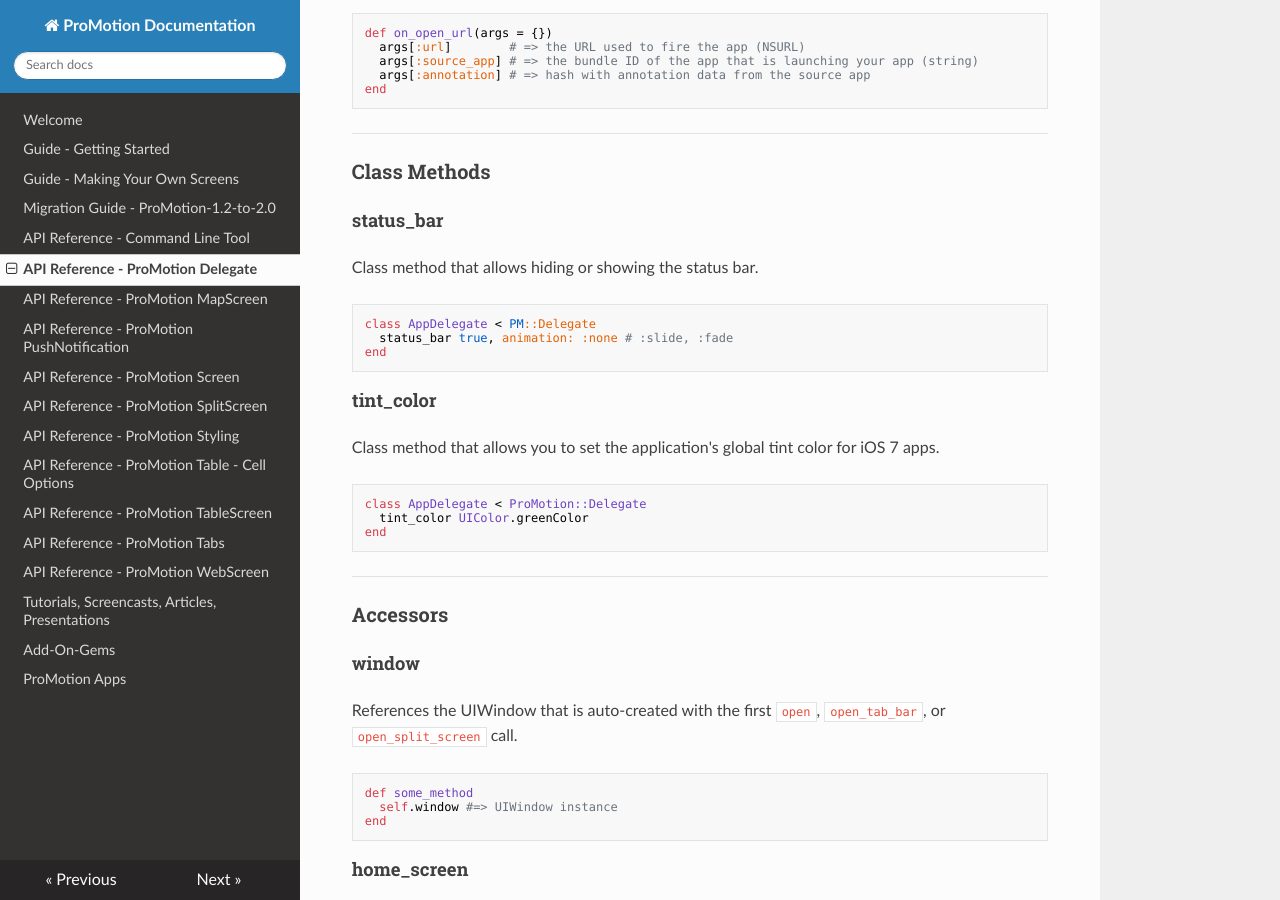
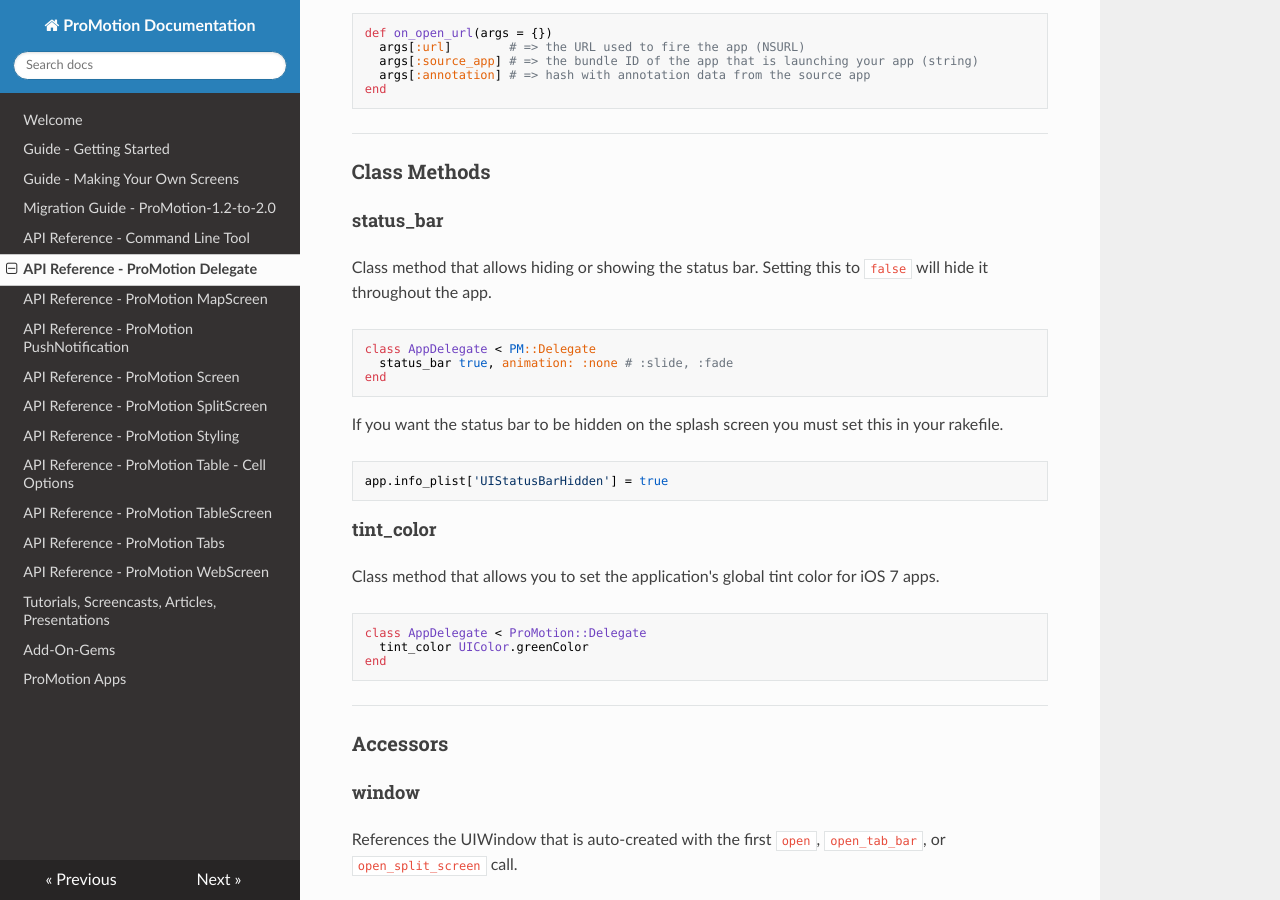
Before and after one commit to jamonholmgren/ProMotion, an MkDocs documentation site: the page built from docs/Reference/API Reference - ProMotion Delegate.md, in a window 1280 px wide and 900 px high, scrolled down 2641 px. Built offline with MkDocs 1.6.1, drawn with Linux system fonts in a browser that asks for light colours; nearby versions of some CDN libraries; old or Windows-style settings are respelled for this version of MkDocs.

Commit message:
specs and docs

````diff
--- a/docs/Reference/API Reference - ProMotion Delegate.md
+++ b/docs/Reference/API Reference - ProMotion Delegate.md
@@ -137,12 +137,18 @@
 
 #### status_bar
 
-Class method that allows hiding or showing the status bar.
+Class method that allows hiding or showing the status bar. Setting this to `false` will hide it throughout the app.
 
 ```ruby
 class AppDelegate < PM::Delegate
   status_bar true, animation: :none # :slide, :fade
 end
+```
+
+If you want the status bar to be hidden on the splash screen you must set this in your rakefile.
+
+```ruby
+app.info_plist['UIStatusBarHidden'] = true
 ```
 
 #### tint_color
````
Also changed, not shown: docs/Reference/API Reference - ProMotion Screen.md (+1 -1 lines), 1 other file.
